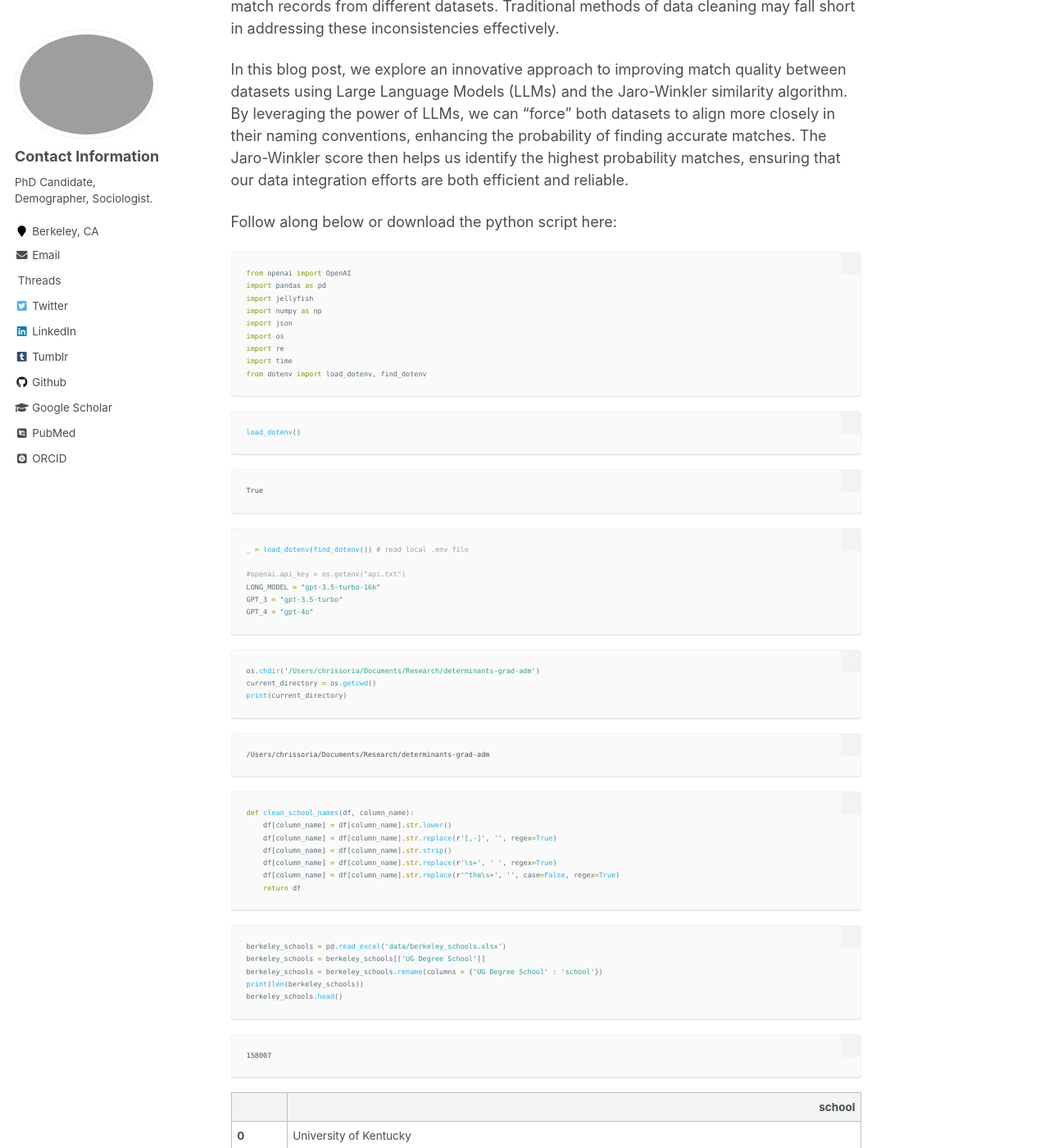
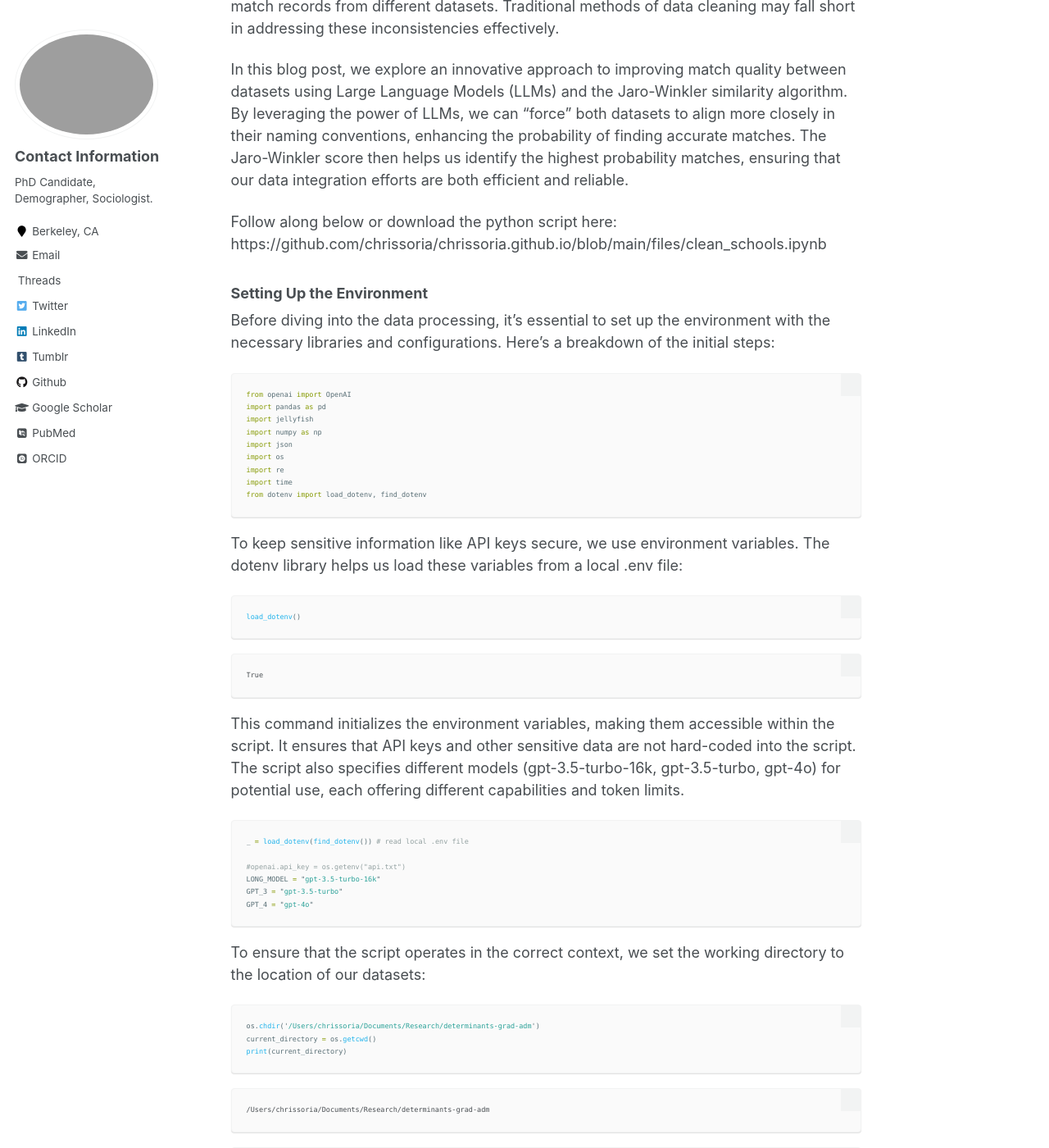
Before and after one commit to chrissoria/chrissoria.github.io, a Jekyll site: the page built from _posts/2024-09-08-llms-improving-string-match-rate.md, in a window 1280 px wide and 1400 px high, scrolled down 357 px. Shown: the whole window at 82% size. Built offline with Jekyll 4.4.1, drawn with Linux system fonts in a browser that asks for light colours; some web fonts are replaced; some of the changed text lies outside the part shown.

Commit message:
further testing a blog

````diff
--- a/_posts/2024-09-08-llms-improving-string-match-rate.md
+++ b/_posts/2024-09-08-llms-improving-string-match-rate.md
@@ -12,7 +12,12 @@ In the world of data analysis, ensuring the accuracy and consistency of datasets
 
 In this blog post, we explore an innovative approach to improving match quality between datasets using Large Language Models (LLMs) and the Jaro-Winkler similarity algorithm. By leveraging the power of LLMs, we can "force" both datasets to align more closely in their naming conventions, enhancing the probability of finding accurate matches. The Jaro-Winkler score then helps us identify the highest probability matches, ensuring that our data integration efforts are both efficient and reliable.
 
-Follow along below or download the python script here:
+Follow along below or download the python script here: https://github.com/chrissoria/chrissoria.github.io/blob/main/files/clean_schools.ipynb
+
+### Setting Up the Environment
+
+Before diving into the data processing, it's essential to set up the environment with the necessary libraries and configurations. Here's a breakdown of the initial steps:
+
 
 ```python
 from openai import OpenAI
@@ -26,6 +31,7 @@ import time
 from dotenv import load_dotenv, find_dotenv
 ```
 
+To keep sensitive information like API keys secure, we use environment variables. The dotenv library helps us load these variables from a local .env file:
 
 ```python
 load_dotenv()
@@ -37,7 +43,7 @@ load_dotenv()
     True
 
 
-
+This command initializes the environment variables, making them accessible within the script. It ensures that API keys and other sensitive data are not hard-coded into the script. The script also specifies different models (gpt-3.5-turbo-16k, gpt-3.5-turbo, gpt-4o) for potential use, each offering different capabilities and token limits.
 
 ```python
 _ = load_dotenv(find_dotenv()) # read local .env file
@@ -48,6 +54,7 @@ GPT_3 = "gpt-3.5-turbo"
 GPT_4 = "gpt-4o"
 ```
 
+To ensure that the script operates in the correct context, we set the working directory to the location of our datasets:
 
 ```python
 os.chdir('/Users/chrissoria/Documents/Research/determinants-grad-adm')
````
